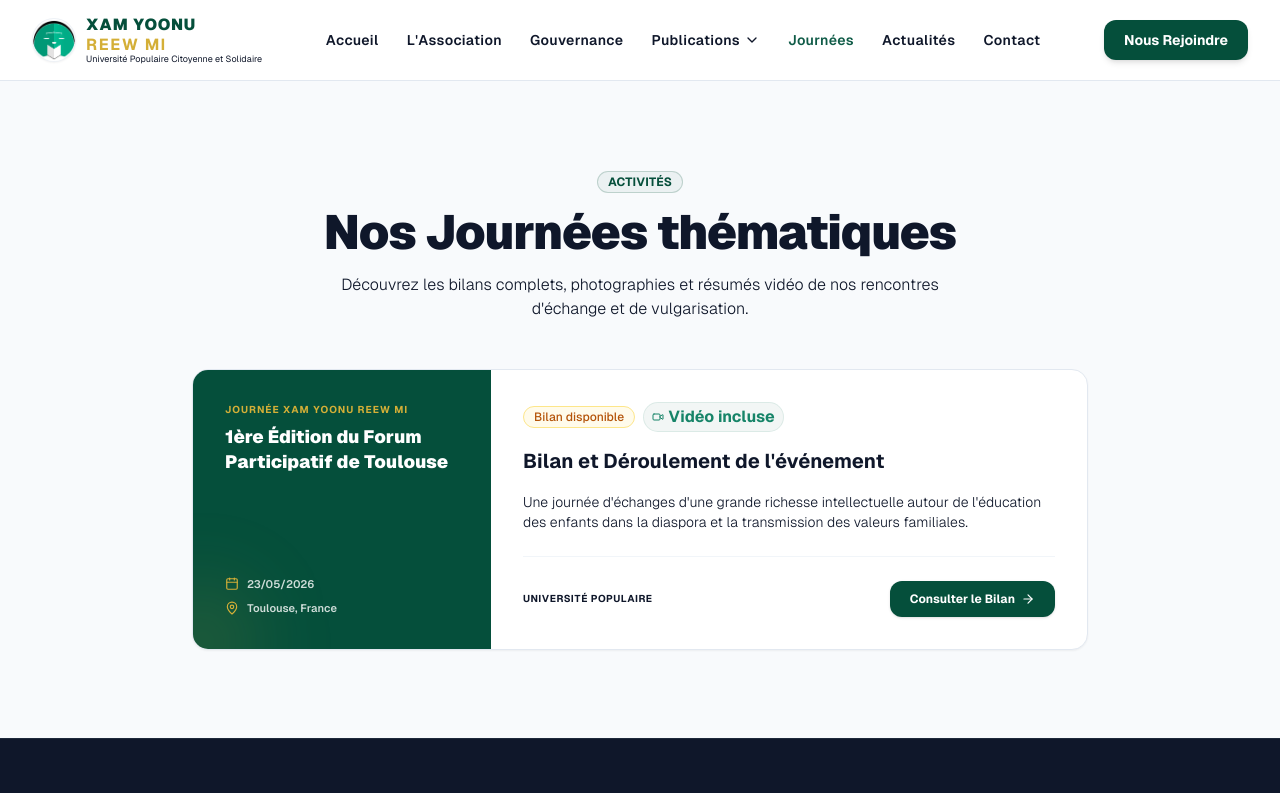
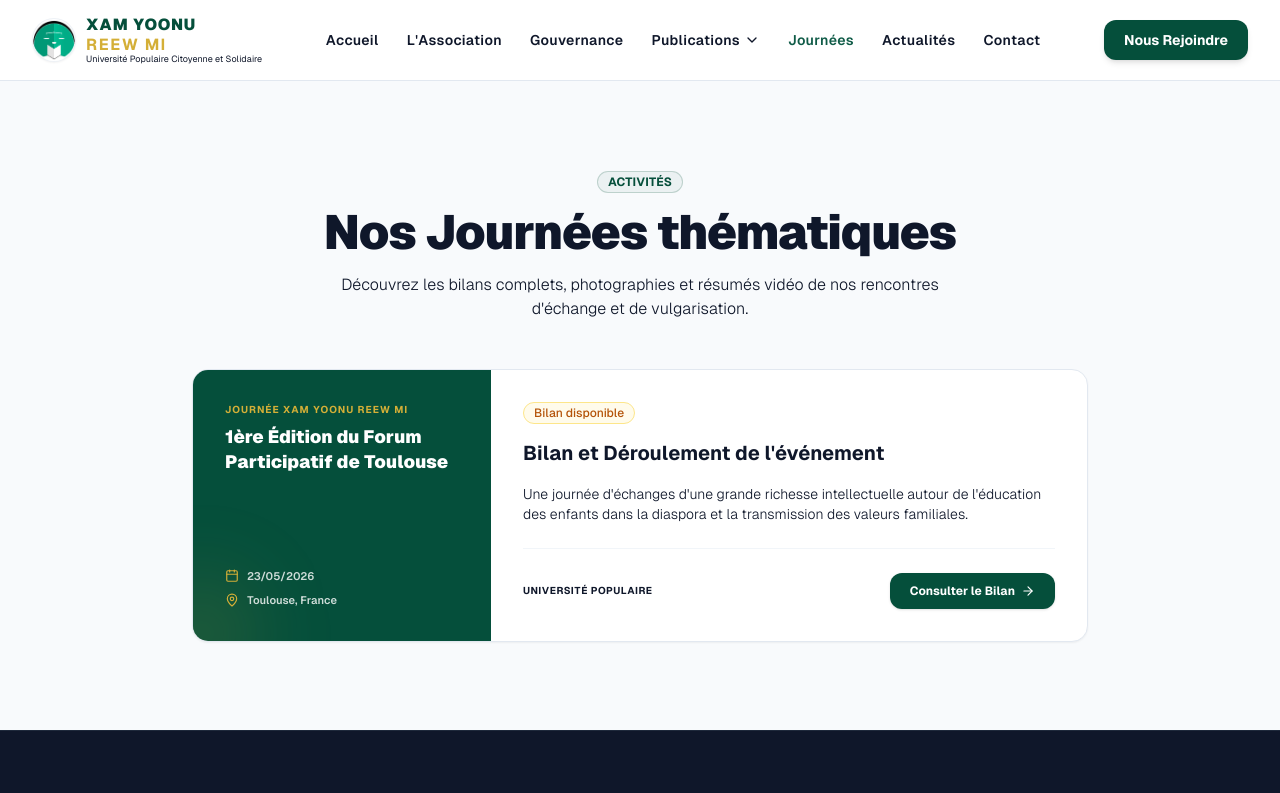
Before and after one commit to papemor94/xam-yoonu-reew-mi, a Next.js app: page /journees in a window 1280 px wide. Shown: the top 793 px of the page. Built offline with nearby package versions, Linux system fonts and the light colour scheme.

Commit message:
style: remove Vidéo incluse badge from journees page

```diff
--- a/app/(public)/journees/page.tsx
+++ b/app/(public)/journees/page.tsx
@@ -2,7 +2,7 @@
 
 import { useEffect, useState } from "react";
 import Link from "next/link";
-import { Calendar, MapPin, ArrowRight, Video } from "lucide-react";
+import { Calendar, MapPin, ArrowRight } from "lucide-react";
 import { mockJournees } from "@/data/mock/journees";
 import { Badge } from "@/components/ui/Badge";
 import { Card } from "@/components/ui/Card";
@@ -68,12 +68,6 @@
                 <div className="space-y-4">
                   <div className="flex items-center gap-2">
                     <Badge variant="envoyee">Bilan disponible</Badge>
-                    {item.youtubeId && (
-                      <span className="inline-flex items-center gap-1 text-xxs font-bold text-xyrm-green-light bg-xyrm-green-deep/5 px-2 py-0.5 rounded-full border border-xyrm-green-light/10">
-                        <Video className="h-3 w-3" />
-                        Vidéo incluse
-                      </span>
-                    )}
                   </div>
 
                   <h4 className="text-xl font-bold text-xyrm-slate-900 group-hover:text-xyrm-green-primary transition-colors leading-snug">
```
